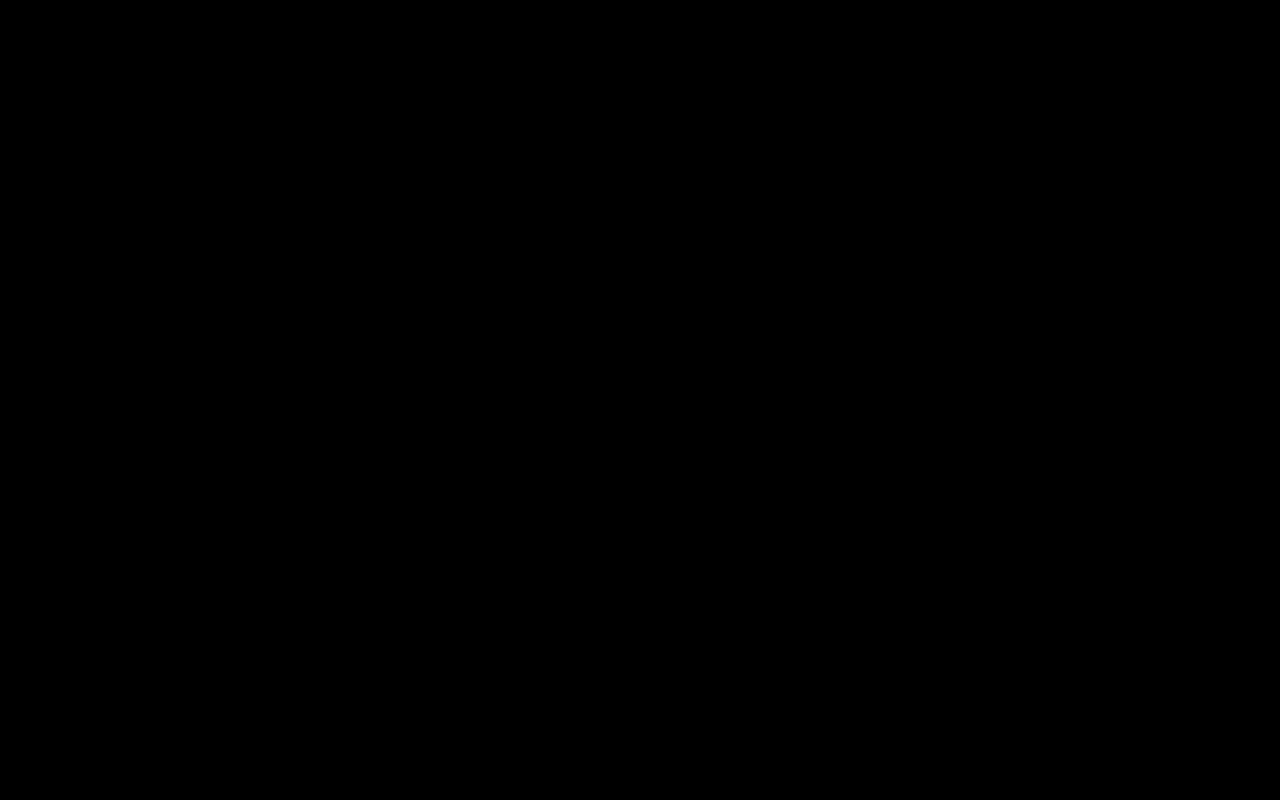
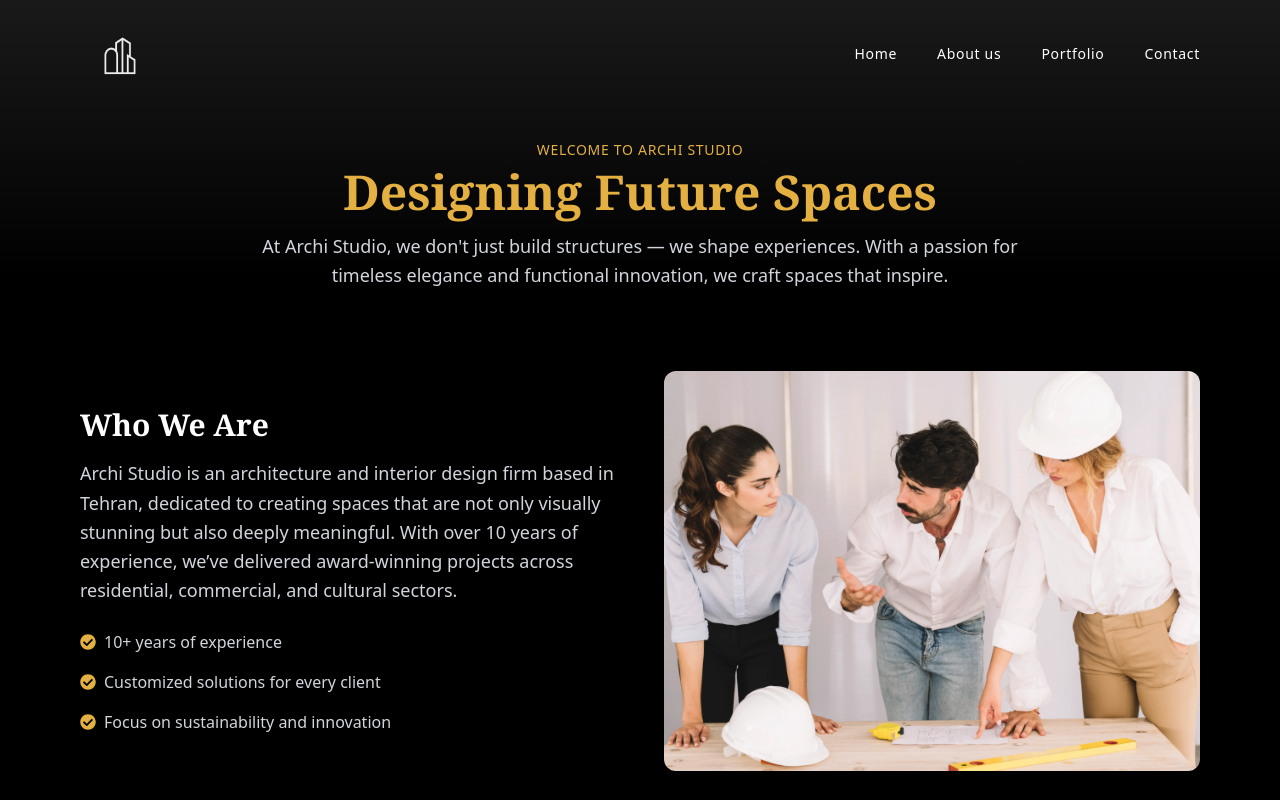
Before and after one commit to Varmanli/Architecture-Firm-Portfolio, a React (Vite) app: page /About in a window 1280 px wide. Before the commit this address had no page. Shown: the top 800 px of the page. Built offline with nearby package versions, Linux system fonts and the light colour scheme.

Commit message:
add About Page

```diff
--- a/src/App.tsx
+++ b/src/App.tsx
@@ -5,6 +5,7 @@ import Home from "./pages/Home";
 import PortfolioPage from "./pages/PortfolioPage";
 import ProjectDetails from "./pages/ProjectDetails";
 import Layout from "./components/layout/Layout";
+import AboutPage from "./pages/AboutPage";
 
 function App() {
   useEffect(() => {
@@ -22,6 +23,7 @@ function App() {
           <Route path="/" element={<Home />} />
           <Route path="/portfolio" element={<PortfolioPage />} />
           <Route path="/portfolio/:slug" element={<ProjectDetails />} />
+          <Route path="/About" element={<AboutPage />} />
         </Route>
       </Routes>
     </Router>
--- a/src/components/sections/HomePage/Aboute.tsx
+++ b/src/components/sections/HomePage/Aboute.tsx
@@ -1,3 +1,5 @@
+import ButtonLink from "../../ui/ButtonLink";
+
 export default function Aboute() {
   return (
     <section
@@ -26,11 +28,12 @@ export default function Aboute() {
           <h2 className="text-3xl md:text-4xl font-semibold mb-5 text-primary-gold font-serif">
             About Our Studio
           </h2>
-          <p className="text-gray-300 text-base md:text-lg leading-relaxed">
+          <p className="text-gray-300 text-base md:text-lg leading-relaxed mb-8">
             At Archi Studio, we believe in timeless design rooted in modern
             functionality. Our team combines creativity with precision to create
             architectural experiences that inspire and endure.
           </p>
+          <ButtonLink label="Learn More" href="/About" />
         </div>
       </div>
     </section>
--- a/src/components/sections/layout/Layout.tsx
+++ /dev/null
@@ -1,13 +0,0 @@
-import { Outlet } from "react-router-dom";
-import Header from "../../layout/Header";
-import Footer from "../../layout/Footer";
-
-export default function Layout() {
-  return (
-    <>
-      <Header />
-      <Outlet />
-      <Footer />
-    </>
-  );
-}
--- a/src/components/ui/ButtonLink.tsx
+++ b/src/components/ui/ButtonLink.tsx
@@ -7,7 +7,7 @@ const ButtonLink: React.FC<ButtonLinkProps> = ({ href, label, delay = 0 }) => {
       to={href}
       data-aos="fade-up"
       data-aos-delay={delay}
-      className="group inline-flex items-center gap-3 px-6 py-3 border border-white rounded-lg text-white hover:bg-white hover:text-black transition-all duration-300 ease-in-out btn-transition btn-hover-gold"
+      className="group inline-flex items-center gap-3 px-6 py-3 border border-white rounded-lg  hover:bg-white hover:text-black transition-all duration-300 ease-in-out btn-transition btn-hover-gold"
     >
       {label}
       <span className="transform transition-transform duration-300 group-hover:translate-x-1">
--- a/src/data/navLinks.ts
+++ b/src/data/navLinks.ts
@@ -1,6 +1,6 @@
 export const navLinks = [
   { label: "Home", href: "/" },
-  { label: "About us", href: "#about-us" },
+  { label: "About us", href: "/About" },
   { label: "Portfolio", href: "/portfolio" },
-  { label: "Contact", href: "#contact" },
+  { label: "Contact", href: "/#contact" },
 ];
--- /dev/null
+++ b/src/pages/AboutPage.tsx
@@ -0,0 +1,82 @@
+import { Link } from "react-router-dom";
+import { FaCheckCircle } from "react-icons/fa";
+
+export default function AboutPage() {
+  return (
+    <section className="relative bg-black text-white py-35 px-4 sm:px-6 md:px-20 overflow-hidden">
+      <div className="absolute top-0 left-0 w-full h-140 bg-gradient-to-b from-white/10 via-transparent to-transparent pointer-events-none z-0" />
+
+      <div className="max-w-6xl mx-auto space-y-20 relative z-10">
+        {/* Hero */}
+        <div className="text-center max-w-3xl mx-auto" data-aos="fade-up">
+          <p className="text-primary-gold text-sm uppercase tracking-wider mb-2">
+            Welcome to Archi Studio
+          </p>
+          <h1 className="text-4xl md:text-5xl font-bold text-primary-gold font-serif mb-4">
+            Designing Future Spaces
+          </h1>
+          <p className="text-gray-300 text-base md:text-lg leading-relaxed">
+            At Archi Studio, we don't just build structures — we shape
+            experiences. With a passion for timeless elegance and functional
+            innovation, we craft spaces that inspire.
+          </p>
+        </div>
+
+        {/* Content */}
+        <div className="grid grid-cols-1 md:grid-cols-2 items-center gap-12">
+          {/* Text */}
+          <div data-aos="fade-right">
+            <h2 className="text-2xl md:text-3xl font-semibold text-white mb-4 font-serif">
+              Who We Are
+            </h2>
+            <p className="text-gray-300 leading-relaxed text-base md:text-lg mb-6">
+              Archi Studio is an architecture and interior design firm based in
+              Tehran, dedicated to creating spaces that are not only visually
+              stunning but also deeply meaningful. With over 10 years of
+              experience, we’ve delivered award-winning projects across
+              residential, commercial, and cultural sectors.
+            </p>
+
+            <ul className="space-y-4">
+              {[
+                "10+ years of experience",
+                "Customized solutions for every client",
+                "Focus on sustainability and innovation",
+              ].map((item, index) => (
+                <li
+                  key={index}
+                  className="flex items-start gap-2 text-gray-300 text-base"
+                >
+                  <FaCheckCircle className="text-primary-gold mt-1" />
+                  {item}
+                </li>
+              ))}
+            </ul>
+          </div>
+
+          {/* Image */}
+          <div className="relative group" data-aos="fade-left">
+            <img
+              src="/images/About.webp"
+              alt="Archi Studio Team"
+              className="rounded-xl shadow-xl object-cover w-full h-[400px] group-hover:scale-105 transition-transform duration-500"
+            />
+          </div>
+        </div>
+
+        {/* CTA */}
+        <div className="text-center" data-aos="fade-up">
+          <p className="text-lg text-gray-400 mb-4">
+            Let’s bring your vision to life — we’re just one message away.
+          </p>
+          <Link
+            to="/#contact"
+            className="inline-block px-8 py-3 border border-white text-white rounded-lg hover:bg-white hover:text-black transition-all duration-300"
+          >
+            Contact Us →
+          </Link>
+        </div>
+      </div>
+    </section>
+  );
+}
--- a/src/pages/ProjectDetails.tsx
+++ b/src/pages/ProjectDetails.tsx
@@ -1,5 +1,5 @@
 import { useState } from "react";
-import { Link, useParams } from "react-router-dom";
+import { useParams } from "react-router-dom";
 import { projects } from "../data/projects";
 import { Project } from "../types";
 import { Swiper, SwiperSlide } from "swiper/react";
@@ -10,6 +10,7 @@ import Lightbox from "yet-another-react-lightbox";
 import "yet-another-react-lightbox/styles.css";
 import Zoom from "yet-another-react-lightbox/plugins/zoom";
 import Contact from "../components/sections/HomePage/Contact";
+import ButtonLink from "../components/ui/ButtonLink";
 
 export default function ProjectDetails() {
   const { slug } = useParams();
@@ -36,12 +37,7 @@ export default function ProjectDetails() {
           <p className="text-gray-300 text-base md:text-lg leading-relaxed mb-10">
             {project.description}
           </p>
-          <Link
-            to="/portfolio"
-            className="inline-block px-6 py-3 border border-white text-white rounded-lg hover:bg-white hover:text-black transition-all duration-300"
-          >
-            ← Back to Projects
-          </Link>
+          <ButtonLink href="/portfolio" label="← Back to Projects" />
         </div>
 
         {/* Gallery */}
```
Also changed, not shown: public/images/About.webp (added).
